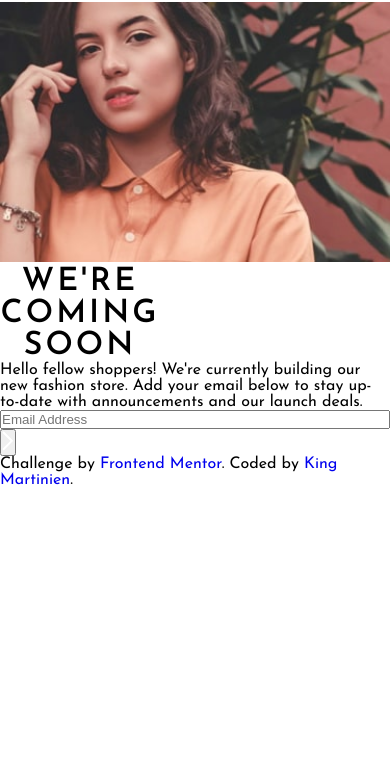
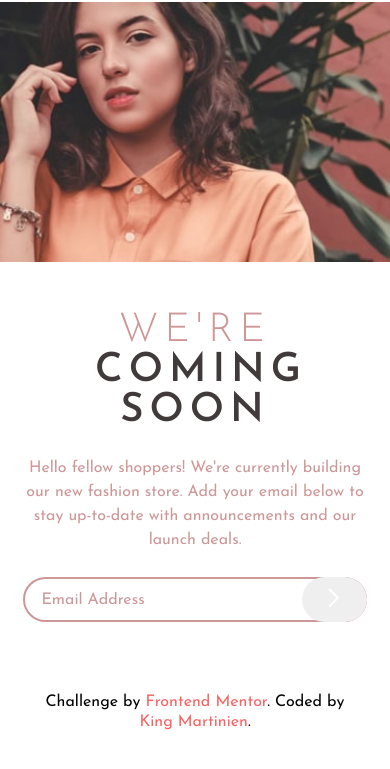
Before and after one commit to king-martinien/frontendMentor_base-apparel-coming-soon, a plain HTML site: page index.html in a window 390 px wide. Shown: the part 63-832 px from the top of the page. Drawn offline with Linux system fonts and the light colour scheme.

Commit message:
mobile version ok

```diff
--- a/index.html
+++ b/index.html
@@ -28,10 +28,7 @@
       property="twitter:description"
       content="In this Challenge, we make a base-apparel-comming-soon using html,scss for the layout & Javascript to control the email address"
     />
-    <meta
-      property="twitter:image"
-      content="https://frontend-mentor-base-apparel-coming-soon-beta.vercel.app/design/desktop-preview.jpg"
-    />
+    <meta property="twitter:image" content="/design/desktop-preview.jpg" />
 
     <meta property="og:type" content="website" />
     <meta
@@ -46,10 +43,7 @@
       property="og:description"
       content="In this Challenge, we make a base-apparel-comming-soon using html,scss for the layout & Javascript to control the email address"
     />
-    <meta
-      property="og:image"
-      content="https://frontend-mentor-base-apparel-coming-soon-beta.vercel.app/design/desktop-preview.jpg"
-    />
+    <meta property="og:image" content="/design/desktop-preview.jpg" />
 
     <title>Frontend Mentor 🔥 Base Apparel coming soon page</title>
 
@@ -72,7 +66,9 @@
       <div class="header-container container">
         <a href="index.html" class="logo">
           <span class="logo__circle"></span>
-          <span class="logo__text text--upper text--spacing">base apparel</span>
+          <span class="logo__text text--upper text--spacing-3"
+            >base apparel</span
+          >
         </a>
       </div>
     </header>
@@ -89,24 +85,26 @@
       </figure>
 
       <div class="content">
-        <h1 class="content__title text--upper text--spacing">
-          <span class="soft-red">We're</span>
+        <div class="container">
+          <h1 class="content__title text--upper text--spacing-6">
+            <span class="soft-red fw-light">We're</span>
             <span class="dark-red">coming soon</span>
           </h1>
+
           <p class="content__text">
-          Hello fellow shoppers! We're currently building our new fashion store.
-          Add your email below to stay up-to-date with announcements and our
-          launch deals.
+            Hello fellow shoppers! We're currently building our new fashion
+            store. Add your email below to stay up-to-date with announcements
+            and our launch deals.
           </p>
 
-        <form action="#" class="email-form">
-          <div class="entry">
+          <form action="#" class="content__form">
+            <div class="entry w-100">
               <input
                 type="email"
                 name="email"
                 id="email"
                 placeholder="Email Address"
-              class="w-100"
+                class="w-100 field"
               />
 
               <button class="submit-btn" type="submit" title="submit">
@@ -122,9 +120,11 @@
             </div>
           </form>
         </div>
+      </div>
     </main>
 
     <footer id="footer">
+      <div class="container">
         <p class="attribution">
           Challenge by
           <a href="https://www.frontendmentor.io?ref=challenge" target="_blank"
@@ -134,6 +134,7 @@
             >King Martinien</a
           >.
         </p>
+      </div>
     </footer>
 
     <script src="js/app.js"></script>
--- a/scss/_base.scss
+++ b/scss/_base.scss
@@ -42,3 +42,9 @@ body {
   font-size: var(--size);
   font-family: var(--family-josefinSans);
 }
+
+input, button {
+  font-size: inherit;
+  font-family: inherit;
+  border: none;
+}
--- a/scss/_modules.scss
+++ b/scss/_modules.scss
@@ -6,3 +6,7 @@
 .w-100 {
   width: 100%;
 }
+
+.fw-light {
+  font-weight: 300;
+}
--- a/scss/_state.scss
+++ b/scss/_state.scss
@@ -2,6 +2,10 @@
   text-transform: uppercase;
 }
 
-.text--spacing {
+.text--spacing-3 {
   letter-spacing: 3px;
 }
+
+.text--spacing-6 {
+  letter-spacing: 6px;
+}
--- /dev/null
+++ b/scss/layouts/_footer.scss
@@ -0,0 +1,11 @@
+#footer {
+  text-align: center;
+  line-height: 20px;
+  padding: 25px;
+
+  .attribution {
+    a {
+      color: var(--clr-soft-red);
+    }
+  }
+}
--- a/scss/layouts/_main.scss
+++ b/scss/layouts/_main.scss
@@ -1,9 +1,61 @@
 #main {
   .content {
+    text-align: center;
+
+    .container {
+      padding: 45px 0;
+      display: flex;
+      align-items: center;
+      justify-content: center;
+      flex-direction: column;
+      gap: 25px;
+    }
+
     &__title {
-      font-size: 32px;
-      text-align: center;
-      width: 160px;
+      font-size: 40px;
+      width: 200px;
+
+      .soft-red {
+        color: var(--clr-desaturated-red);
+      }
+
+      .dark-red {
+        color: var(--clr-dark-grayish-red);
+      }
+    }
+
+    &__text {
+      color: var(--clr-desaturated-red);
+      line-height: 24px;
+    }
+
+    &__form {
+      width: 100%;
+
+      .entry {
+        position: relative;
+        height: 45px;
+        display: flex;
+
+        .field {
+          color: var(--clr-desaturated-red);
+          border-radius: 50px;
+          border: 2px solid var(--clr-desaturated-red);
+          padding-left: 16px;
+
+          &::placeholder {
+            color: inherit;
+          }
+        }
+
+        .submit-btn {
+          border-radius: 50px;
+          position: absolute;
+          right: 0;
+          height: 100%;
+          width: 65px;
+        }
+      }
     }
   }
 }
--- a/scss/style.scss
+++ b/scss/style.scss
@@ -2,4 +2,5 @@
 @import "modules";
 @import "layouts/header";
 @import "layouts/main";
+@import "layouts/footer";
 @import "state";
```
Also changed, not shown: css/style.css, 1 other file. Lines whose indentation alone changed are shown as unchanged.
